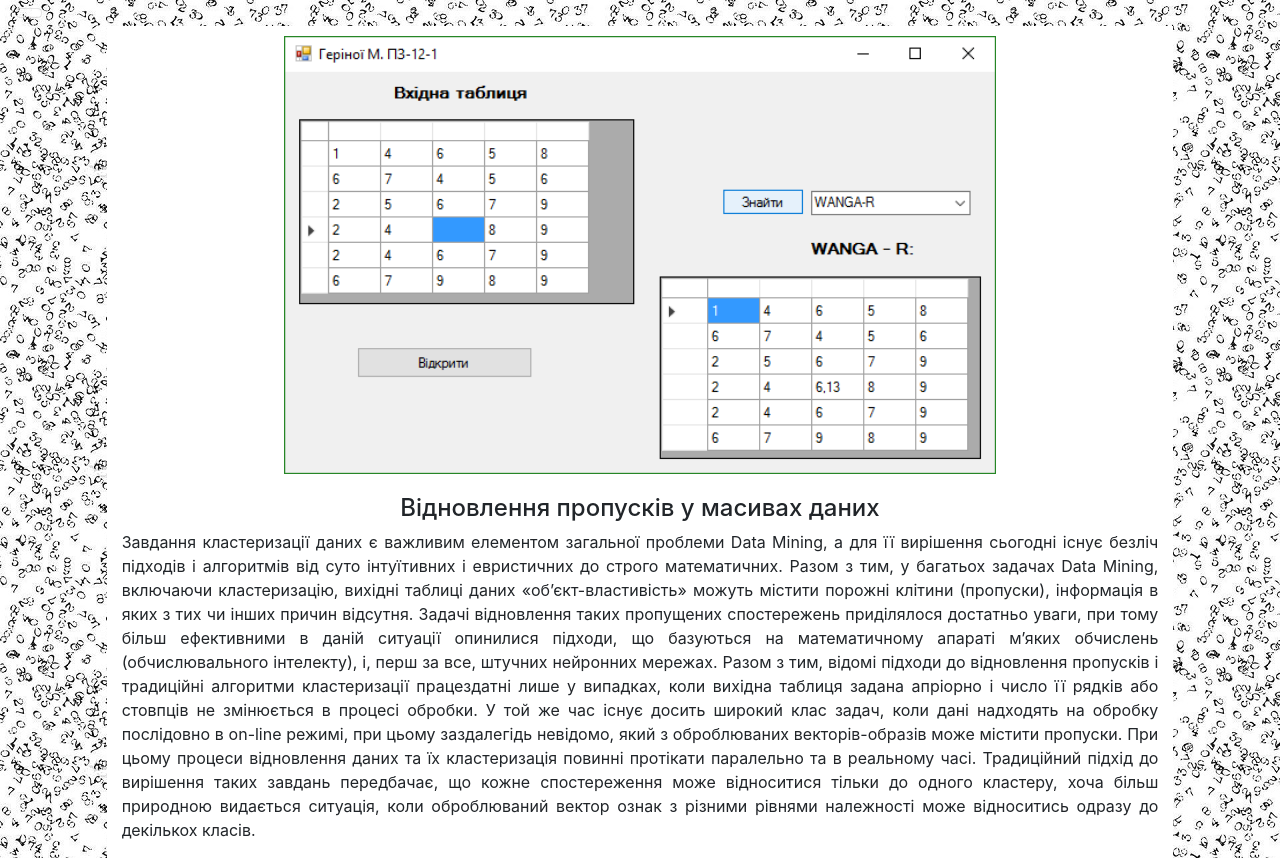
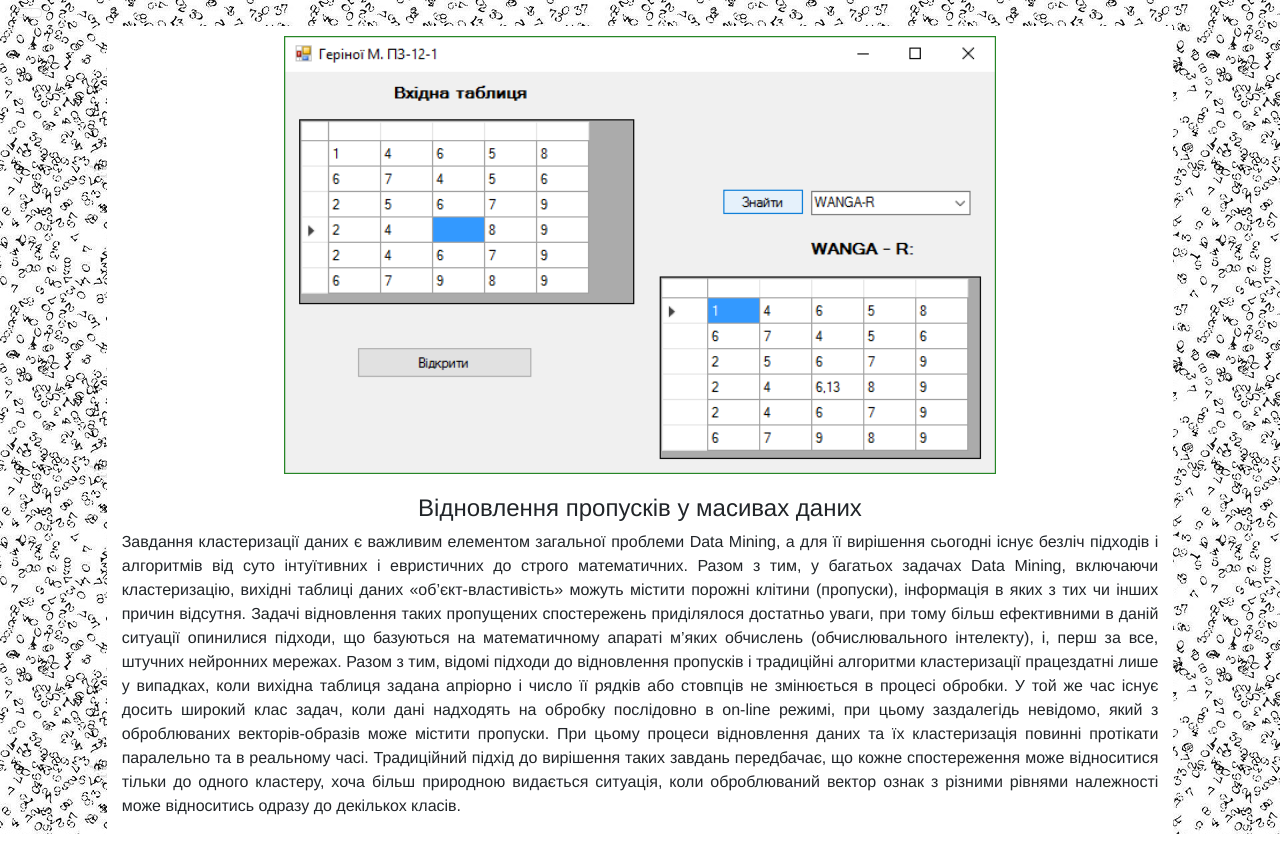
Before and after one commit to VyacheslavMartynenko/MaryCoursera, a website: page app/index.html in a window 1280 px wide. After the commit the page ends 834 px from the top, so only its background shows below. Drawn offline with nearby package versions, Linux system fonts and the light colour scheme; some packages are replaced by stand-ins of ours; some icons are missing.

Commit message:
chagne font

```diff
--- a/app/assets/css/app.css
+++ b/app/assets/css/app.css
@@ -24,6 +24,7 @@
 
 body {
     background: url("../img/bg.jpg") repeat;
+    font-family: "Helvetica Neue", serif;
 }
 
 .custom-carousel {
```
